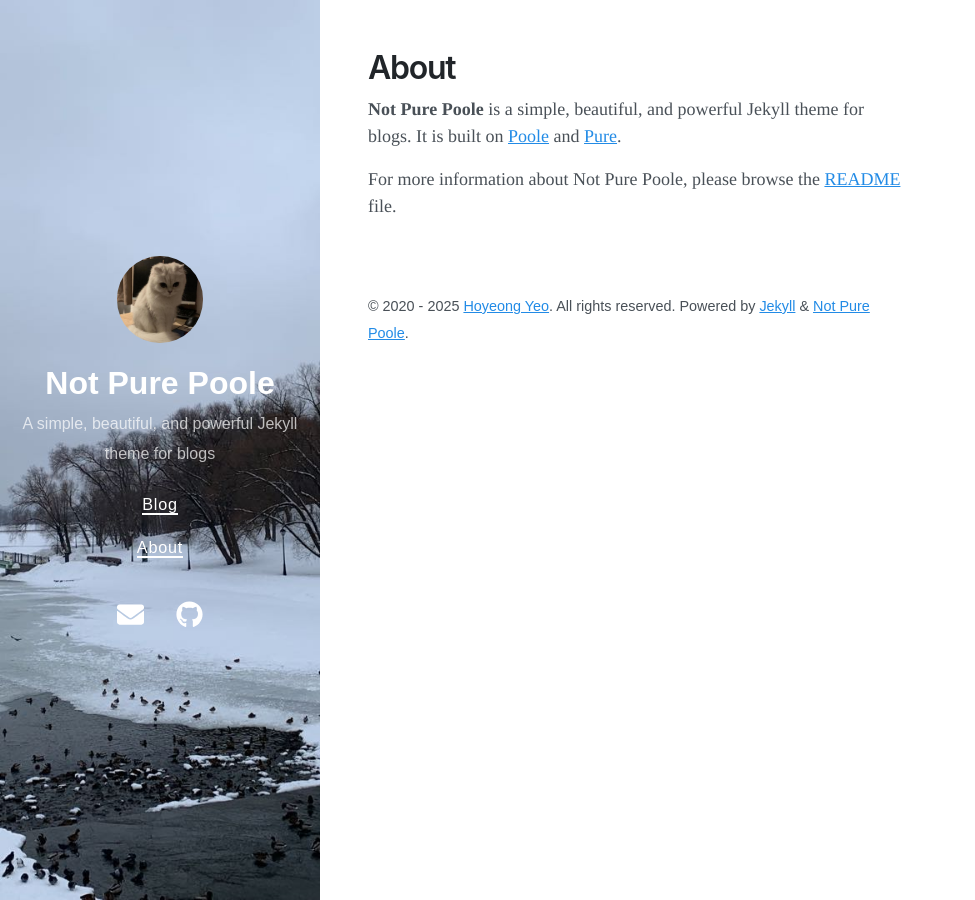
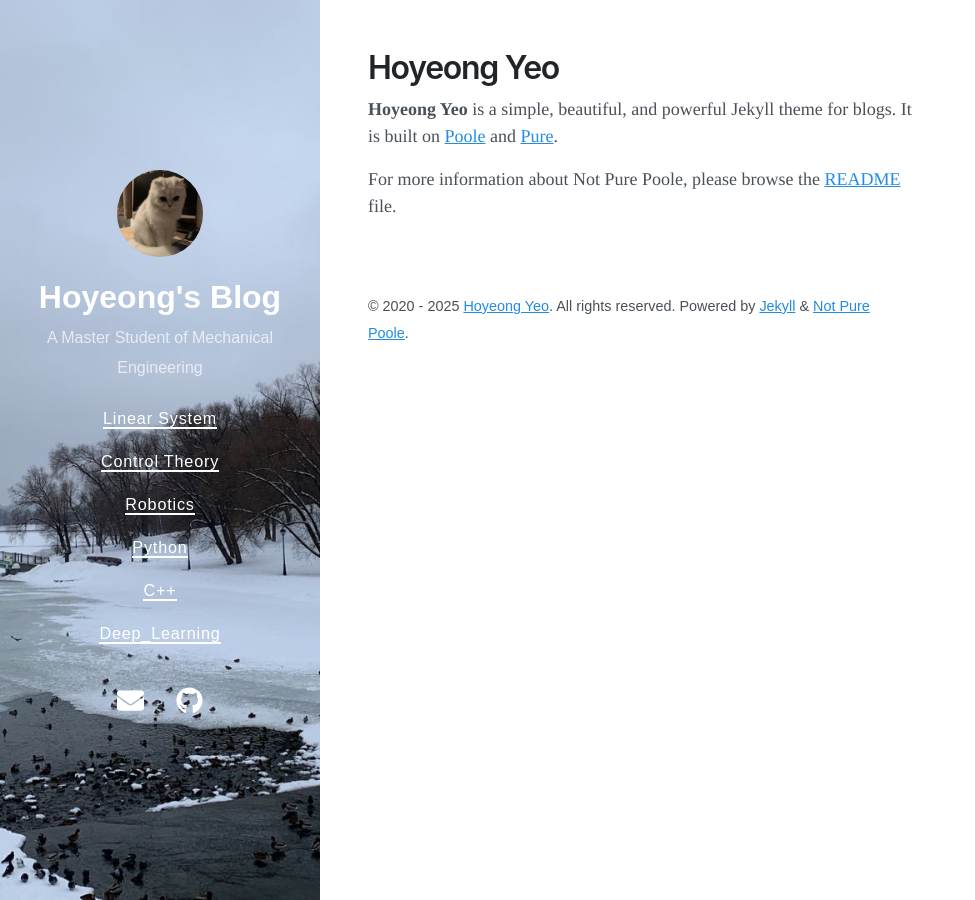
Before and after one commit to hoyeong-yeo/hoyeong-yeo.github.io, a Jekyll site: the page built from about.md, in a window 1280 px wide. Shown: the whole page, without its empty margins (0-975 px from the left). Built offline with Jekyll 4.4.1, drawn with Linux system fonts in a browser that asks for light colours; nearby versions of some CDN libraries.

Commit message:
jekyll update3

```diff
--- a/_config.yml
+++ b/_config.yml
@@ -1,6 +1,6 @@
 # Setup
-title: Not Pure Poole
-description: A simple, beautiful, and powerful Jekyll theme for blogs
+title: Hoyeong's Blog
+description: A Master Student of Mechanical Engineering
 url: https://hoyeong-yeo.github.io/
 avatar: /avatar.jpeg
 paginate: 5
--- a/_data/archive.yml
+++ b/_data/archive.yml
@@ -1,9 +1,9 @@
 - type: dates
   title: Dates
   url: /dates/
-#- type: categories
-#  title: Categories
-#  url: /categories/
+- type: categories
+  title: Categories
+  url: /categories/
 - type: tags
   title: Tags
   url: /tags/
--- a/_data/navigation.yml
+++ b/_data/navigation.yml
@@ -1,4 +1,12 @@
-- title: Blog
-  url: /
-- title: About
-  url: /about/
+- title: Linear System
+  url: /linear_system/
+- title: Control Theory
+  url: /control_theory/
+- title: Robotics
+  url: /robotics/
+- title: Python
+  url: /python/
+- title: C++
+  url: /cpp/
+- title: Deep_Learning
+  url: /deep_learning/
--- a/about.md
+++ b/about.md
@@ -1,8 +1,8 @@
 ---
 layout: page
-title: About
+title: Hoyeong Yeo
 ---
 
-**Not Pure Poole** is a simple, beautiful, and powerful Jekyll theme for blogs. It is built on [Poole](https://github.com/poole/poole) and [Pure](https://purecss.io/).
+**Hoyeong Yeo** is a simple, beautiful, and powerful Jekyll theme for blogs. It is built on [Poole](https://github.com/poole/poole) and [Pure](https://purecss.io/).
 
 For more information about Not Pure Poole, please browse the [README](https://github.com/vszhub/not-pure-poole) file.
```
